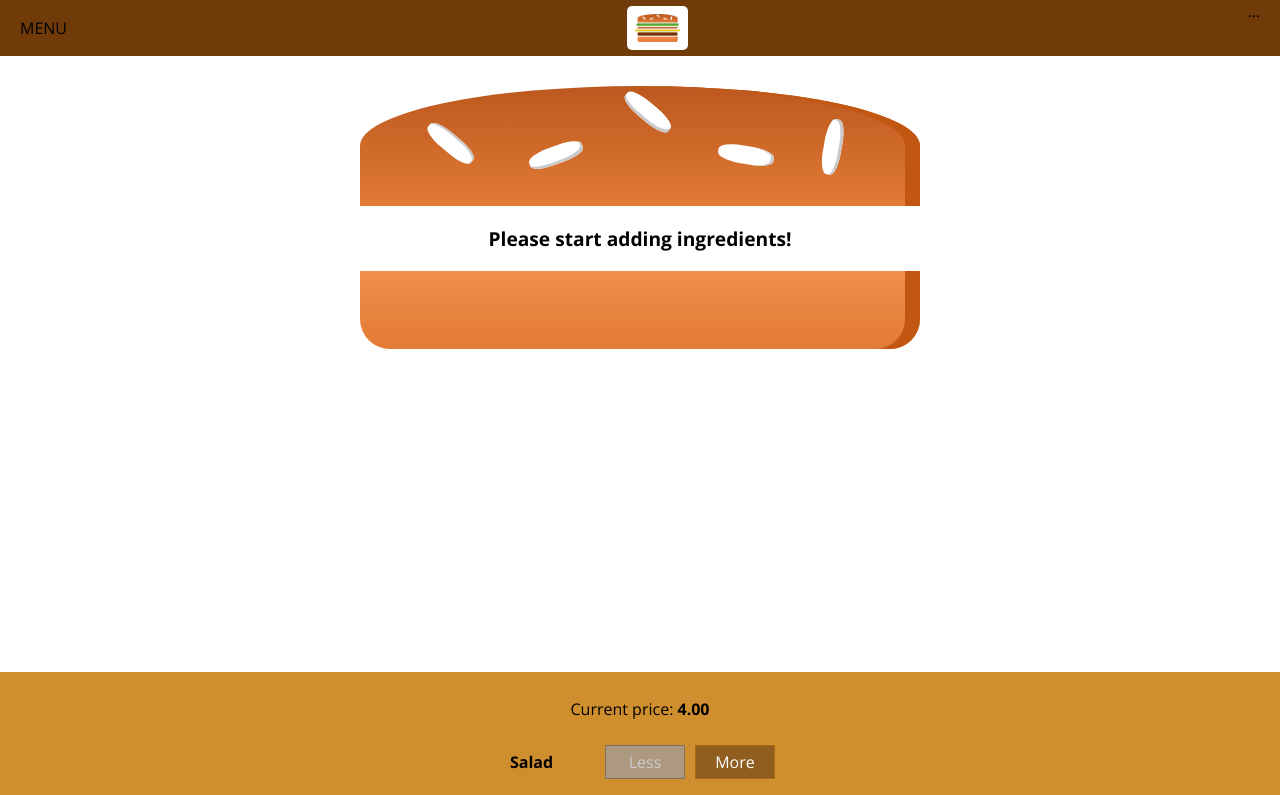
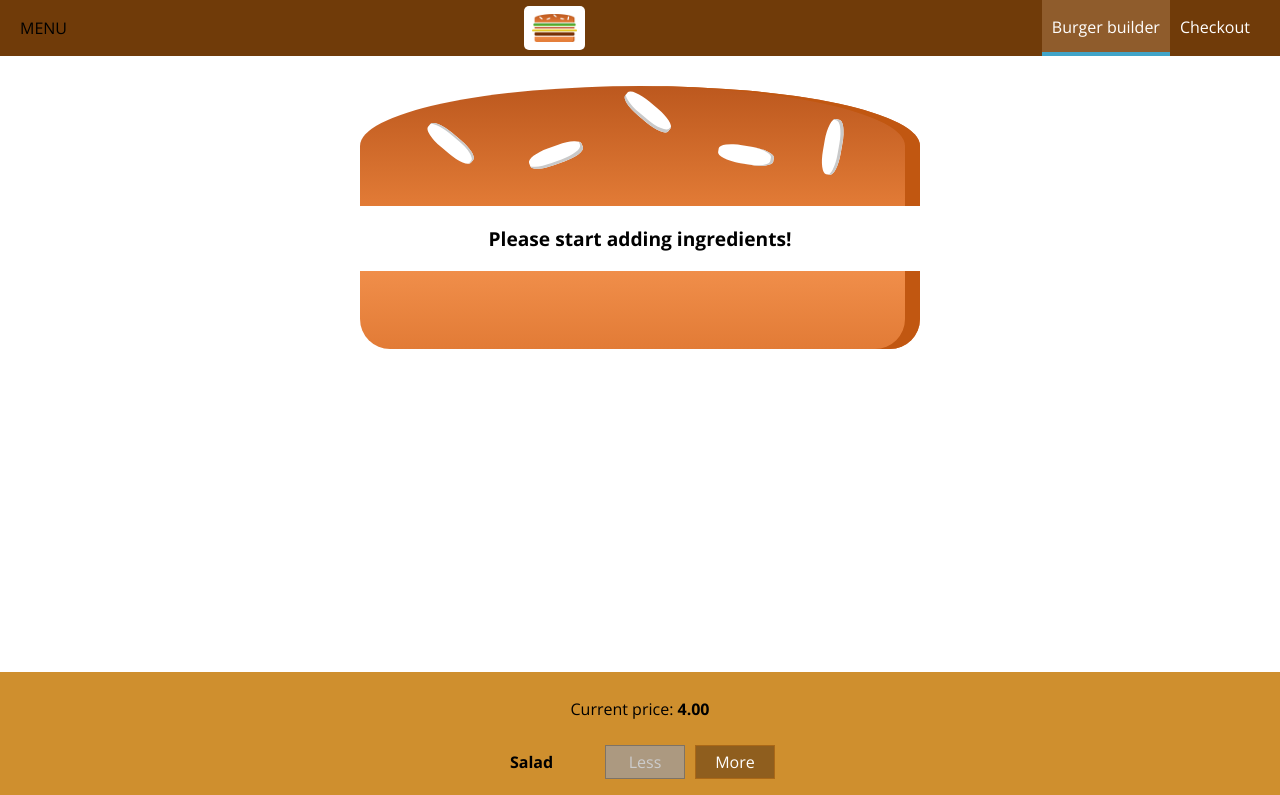
Before and after one commit to giorgiofrittoli/burger-app, a React (Create React App) app: page / in a window 1280 px wide. Shown: the top 795 px of the page. Built offline with nearby package versions, Linux system fonts and the light colour scheme.

Commit message:
toolbar navigation items

```diff
--- /dev/null
+++ b/src/components/Navigation/NavigationItems/NavigationItem/NavigationItem.js
@@ -0,0 +1,13 @@
+import React from "react";
+
+import classes from "./NavigationItem.module.css";
+
+const navigationItem = (props) => (
+    <li className={classes.NavigationItem}>
+        <a href={props.link}
+            className={props.active ? classes.active : null}
+        >{props.children}</a>
+    </li>
+);
+
+export default navigationItem;
--- /dev/null
+++ b/src/components/Navigation/NavigationItems/NavigationItem/NavigationItem.module.css
@@ -0,0 +1,26 @@
+.NavigationItem{
+    margin: 0;
+    box-sizing: border-box;
+    display: flex;
+    height: 100%;
+    width: auto;
+    align-items: center;
+}
+
+.NavigationItem a{
+    color: white;
+    text-decoration: none;
+    height: 100%;
+    padding: 16px 10px;
+    border-bottom: 4px solid transparent;
+    box-sizing: border-box;
+    display: block;
+}
+
+.NavigationItem a:hover,
+.NavigationItem a:active,
+.NavigationItem a.active{
+    background-color: #8f5c2c;
+    border-bottom: 4px solid #40a4c8;
+    color: white;
+}
--- /dev/null
+++ b/src/components/Navigation/NavigationItems/NavigationItems.js
@@ -0,0 +1,15 @@
+import React from "react";
+
+import classes from "./NavigationItems.module.css";
+
+import NavigationItem from "./NavigationItem/NavigationItem";
+
+const navigationItem = (props) => (
+    <ul className={classes.NavigationItems} >
+        <NavigationItem link="/" active>Burger builder</NavigationItem>
+        <NavigationItem link="/" >Checkout</NavigationItem>
+    </ul>
+);
+
+
+export default navigationItem;
--- /dev/null
+++ b/src/components/Navigation/NavigationItems/NavigationItems.module.css
@@ -0,0 +1,8 @@
+.NavigationItems{
+    margin: 0;
+    padding: 0;
+    list-style-type: none;
+    display: flex;
+    align-items: center;
+    height: 100%;
+}
--- a/src/components/Navigation/Toolbar/Toolbar.js
+++ b/src/components/Navigation/Toolbar/Toolbar.js
@@ -3,14 +3,16 @@
 import classes from "./Toolbar.module.css";
 
 import Logo from "../../Logo/Logo";
+import NavigationItems from "../NavigationItems/NavigationItems";
 
 const toolbar = (props) => (
     <header className={classes.Toolbar}>
         <div>MENU</div>
         <Logo />
         <nav>
-            ...
+            <NavigationItems />
         </nav>
+
     </header>
 );
 
```
